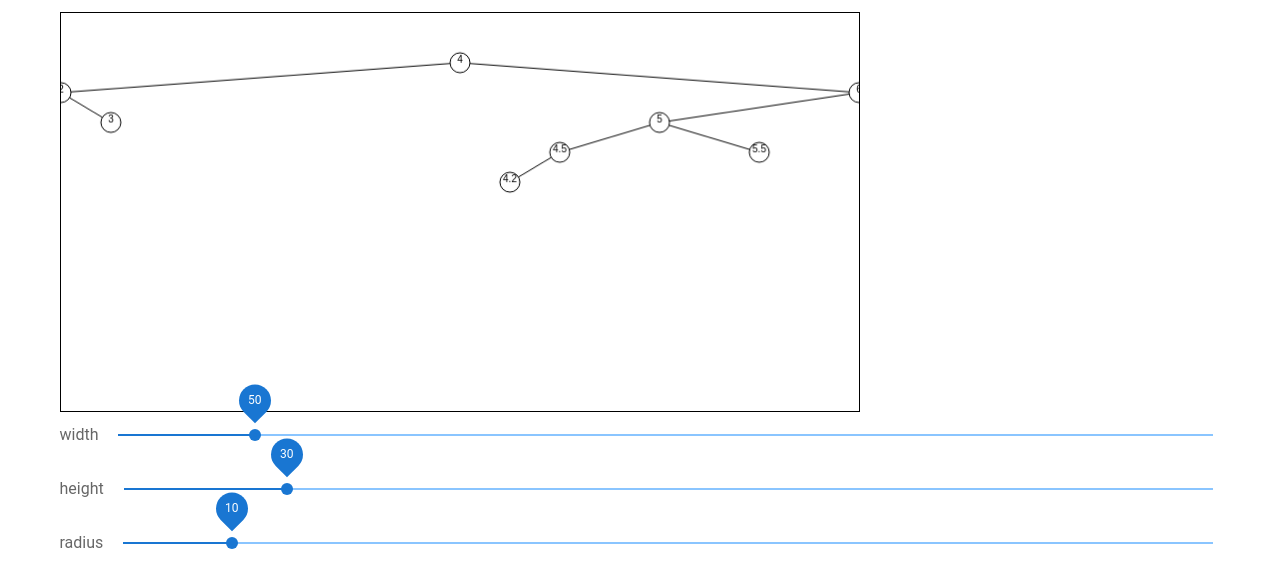
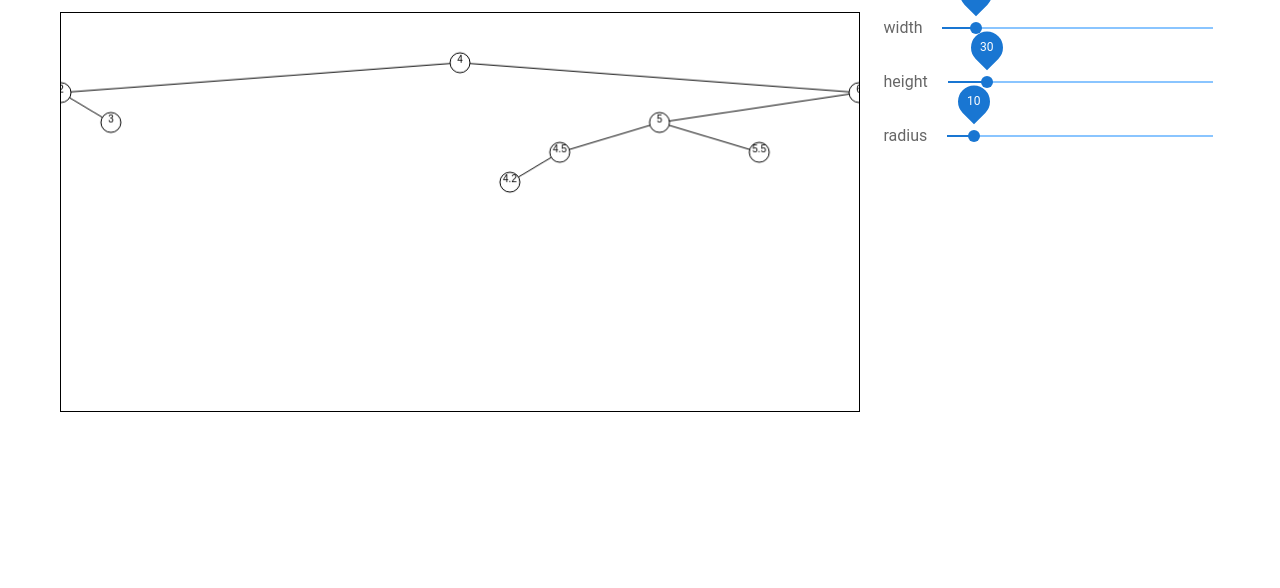
Before and after one commit to zydmayday/goodluck-schedule, a Vue app: page /#/learn-canvas in a window 1280 px wide. Shown: the top 588 px of the page. Built offline with nearby package versions, Linux system fonts and the light colour scheme; the HTML template or start-up script is replaced by a standard one.

Commit message:
extract canvas-panel

```diff
--- a/src/components/atoms/BinaryTreeCanvas.vue
+++ b/src/components/atoms/BinaryTreeCanvas.vue
@@ -10,7 +10,12 @@
 <script lang="ts">
 import "reflect-metadata";
 import { Component, Prop, Vue, Watch } from "vue-property-decorator";
-import { CanvasMetaData, TreeData, TreeMetaData, TreeNode } from "@/types";
+import {
+  CanvasMetaData,
+  TreeData,
+  TreeMetaData,
+  CanvasTreeNode
+} from "@/types";
 @Component
 export default class BinaryTreeCanvas extends Vue {
   @Prop()
@@ -36,13 +41,13 @@ export default class BinaryTreeCanvas extends Vue {
     };
   }
 
-  toNode(
+  private toNode(
     treeData: TreeData | undefined,
-    parent: TreeNode | undefined
-  ): TreeNode | undefined {
+    parent: CanvasTreeNode | undefined
+  ): CanvasTreeNode | undefined {
     let node;
     if (treeData) {
-      node = new TreeNode(treeData.val);
+      node = new CanvasTreeNode(treeData.val);
       node.left = this.toNode(treeData.left, node);
       node.right = this.toNode(treeData.right, node);
       if (parent) {
@@ -52,8 +57,8 @@ export default class BinaryTreeCanvas extends Vue {
     return node;
   }
 
-  calculateNodePosition(
-    node: TreeNode | undefined,
+  private calculateNodePosition(
+    node: CanvasTreeNode | undefined,
     x: number,
     y: number
   ): void {
@@ -73,7 +78,7 @@ export default class BinaryTreeCanvas extends Vue {
     }
   }
 
-  draw() {
+  private draw() {
     const rootNode = this.toNode(this.treeData, undefined);
     this.calculateNodePosition(
       rootNode,
@@ -102,6 +107,5 @@ export default class BinaryTreeCanvas extends Vue {
 <style scoped>
 .canvas {
   border: 1px solid #000;
-  width: 200px;
 }
 </style>
--- /dev/null
+++ b/src/components/organisms/BinaryTreeCanvasPanel.vue
@@ -0,0 +1,37 @@
+<template>
+  <v-row>
+    <v-col>
+      <binary-tree-canvas
+        :canvasMetaData="canvasMetaData"
+        :treeMetaData="treeMetaData"
+        :treeData="treeData"
+      />
+    </v-col>
+    <v-col>
+      <binary-tree-canvas-controller :treeMetaData="treeMetaData" />
+    </v-col>
+  </v-row>
+</template>
+
+<script lang="ts">
+import { Component, Prop, Vue } from "vue-property-decorator";
+import BinaryTreeCanvas from "@/components/atoms/BinaryTreeCanvas.vue";
+import BinaryTreeCanvasController from "@/components/atoms/BinaryTreeCanvasController.vue";
+import { CanvasMetaData, TreeData, TreeMetaData } from "@/types";
+@Component({
+  components: {
+    BinaryTreeCanvas,
+    BinaryTreeCanvasController
+  }
+})
+export default class BinaryTreeCanvasPanel extends Vue {
+  @Prop()
+  private canvasMetaData!: CanvasMetaData;
+
+  @Prop()
+  private treeMetaData!: TreeMetaData;
+
+  @Prop()
+  private treeData!: TreeData;
+}
+</script>
--- a/src/types.ts
+++ b/src/types.ts
@@ -3,14 +3,29 @@ export interface User {
   lastName: string;
 }
 
+/**
+ * canvas的固有属性
+ */
 export interface CanvasMetaData {
   width: number;
   height: number;
 }
 
+/**
+ * 二叉树的固有属性
+ */
 export interface TreeMetaData {
+  /**
+   * 节点之间的宽度
+   */
   w: number;
+  /**
+   * 节点之间的高度
+   */
   h: number;
+  /**
+   * 节点的半径
+   */
   r: number;
   wMax: number;
   wMin: number;
@@ -18,27 +33,33 @@ export interface TreeMetaData {
   hMin: number;
 }
 
+/**
+ * 一般用于用户传入的json数据
+ */
 export class TreeData {
   val!: number;
   left?: TreeData;
   right?: TreeData;
 }
 
-export class TreeNode {
+/**
+ * canvas渲染二叉树时的数据结构
+ */
+export class CanvasTreeNode {
   val!: number;
-  left?: TreeNode;
-  right?: TreeNode;
+  left?: CanvasTreeNode;
+  right?: CanvasTreeNode;
   x = 0;
   y = 0;
   layer = 0; // root
 
-  constructor(val: number, left?: TreeNode, right?: TreeNode) {
+  constructor(val: number, left?: CanvasTreeNode, right?: CanvasTreeNode) {
     this.val = val;
     this.left = left;
     this.right = right;
   }
 
-  draw(ctx: CanvasRenderingContext2D, r: number, parent?: TreeNode) {
+  draw(ctx: CanvasRenderingContext2D, r: number, parent?: CanvasTreeNode) {
     ctx.textAlign = "center";
     ctx.fillText(this.val + "", this.x, this.y);
     ctx.beginPath();
--- a/src/views/pages/LearnCanvas.vue
+++ b/src/views/pages/LearnCanvas.vue
@@ -1,27 +1,24 @@
 <template>
   <v-container>
-    <binary-tree-canvas
-      :canvasMetaData="metaData"
+    <binary-tree-canvas-panel
+      :canvasMetaData="canvasMetaData"
+      :treeMetaData="treeMetaData"
       :treeData="treeData"
-      :treeMetaData="treeMetaData"
     />
-    <binary-tree-canvas-controller :treeMetaData.sync="treeMetaData" />
   </v-container>
 </template>
 
 <script lang="ts">
 import { Component, Vue } from "vue-property-decorator";
-import BinaryTreeCanvas from "@/components/atoms/BinaryTreeCanvas.vue";
-import BinaryTreeCanvasController from "@/components/atoms/BinaryTreeCanvasController.vue";
+import BinaryTreeCanvasPanel from "@/components/organisms/BinaryTreeCanvasPanel.vue";
 import { CanvasMetaData, TreeData, TreeMetaData } from "@/types";
 @Component({
   components: {
-    BinaryTreeCanvas,
-    BinaryTreeCanvasController
+    BinaryTreeCanvasPanel
   }
 })
 export default class LearnCanvas extends Vue {
-  private metaData: CanvasMetaData = {
+  private canvasMetaData: CanvasMetaData = {
     width: 800,
     height: 400
   };
@@ -60,9 +57,9 @@ export default class LearnCanvas extends Vue {
     w: 50,
     h: 30,
     r: 10,
-    wMax: this.metaData.width / 2,
+    wMax: this.canvasMetaData.width / 2,
     wMin: 0,
-    hMax: this.metaData.height / 2,
+    hMax: this.canvasMetaData.height / 2,
     hMin: 0
   };
 }
```
